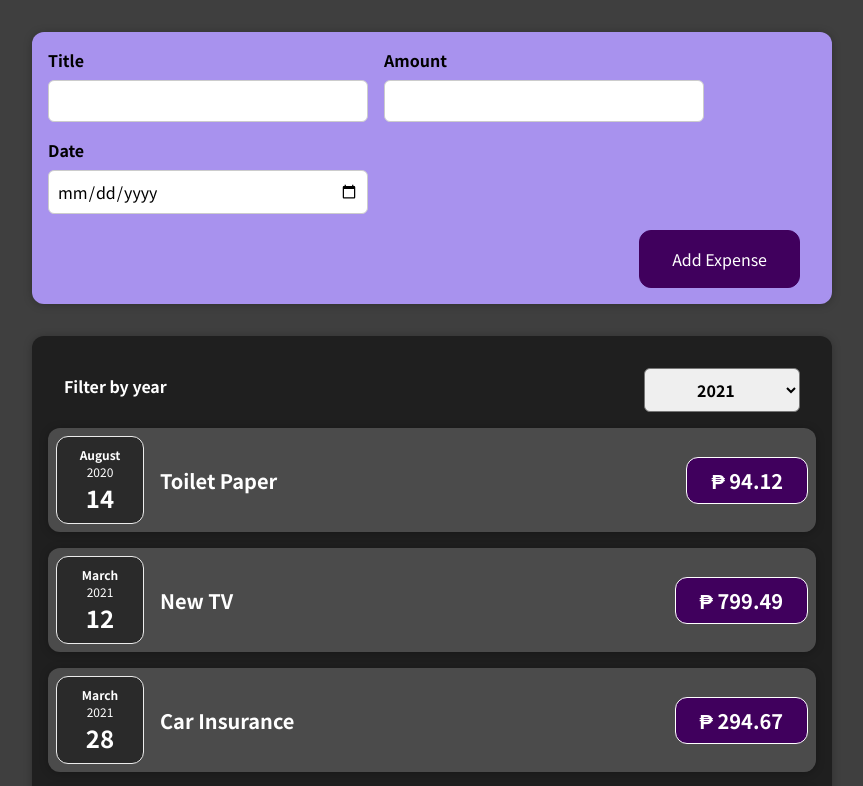
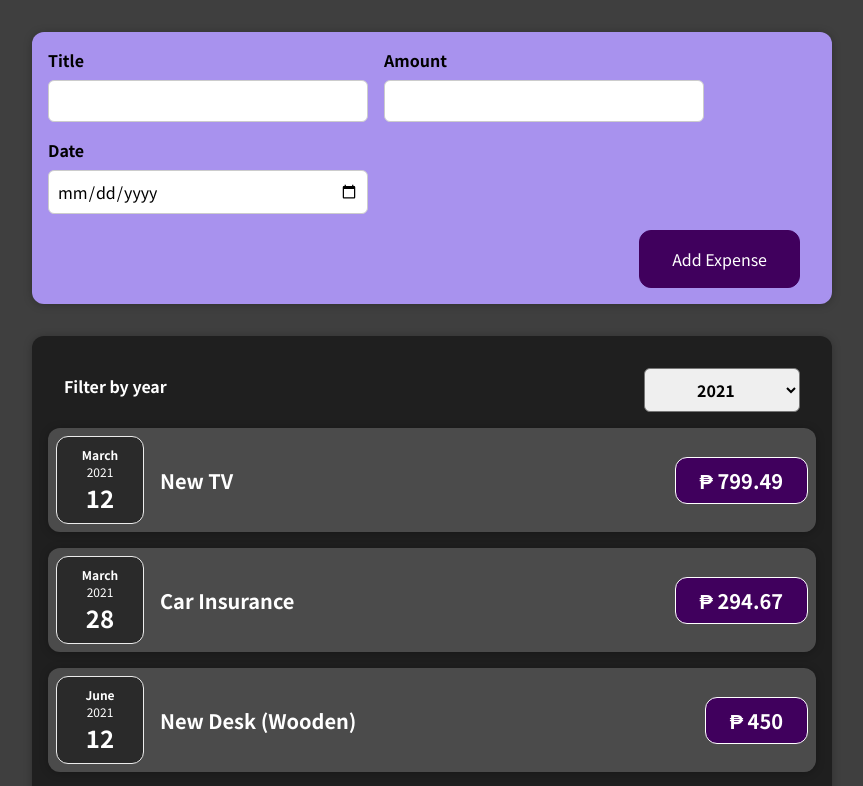
Before and after one commit to EBR-code/expense-tracker, a React (Create React App) app: page / in a window 1280 px wide. Shown: the top 786 px of the page, without its empty margins (208-1071 px from the left). Built offline with nearby package versions, Linux system fonts and the light colour scheme.

Commit message:
add year filter function

```diff
--- a/src/components/Expenses/ExpensesList.js
+++ b/src/components/Expenses/ExpensesList.js
@@ -5,13 +5,18 @@ import ExpensesFilter from './ExpensesFilter';
 import './ExpensesList.css';
 
 //from App.js we pass the expenseArray throught props "items"
-const ExpensesList = props => {
+const ExpensesList = (props) => {
   const [yearChange, setYearChange] = useState('2021');
   // a function that handles the data from the onYearChange props, by setting that data to setYearChange
-  const saveYearChangeHandler = chosenYear => {
+  const saveYearChangeHandler = (chosenYear) => {
     setYearChange(chosenYear);
-    console.log(chosenYear);
+    console.log(yearChange);
+    console.log(setYearChange);
   };
+  // a function that filters by the year cho
+  const filteredExpenses = props.items.filter((expense) => {
+    return expense.date.getFullYear().toString() === yearChange;
+  });
   return (
     <div>
       <Card className="expenses-list">
@@ -20,8 +25,9 @@ const ExpensesList = props => {
           onYearChange={saveYearChangeHandler}
         />
         {/* iterate through expense-data-array, pass elements to ExpenseItem attribute */}
-        {props.items.map(expense => (
+        {filteredExpenses.map((expense, index) => (
           <ExpenseItem
+            key={expense.id}
             title={expense.title}
             amount={expense.amount}
             date={expense.date}
```
Also changed, not shown: 2 other files (tests, documents, lock files or other folders).
